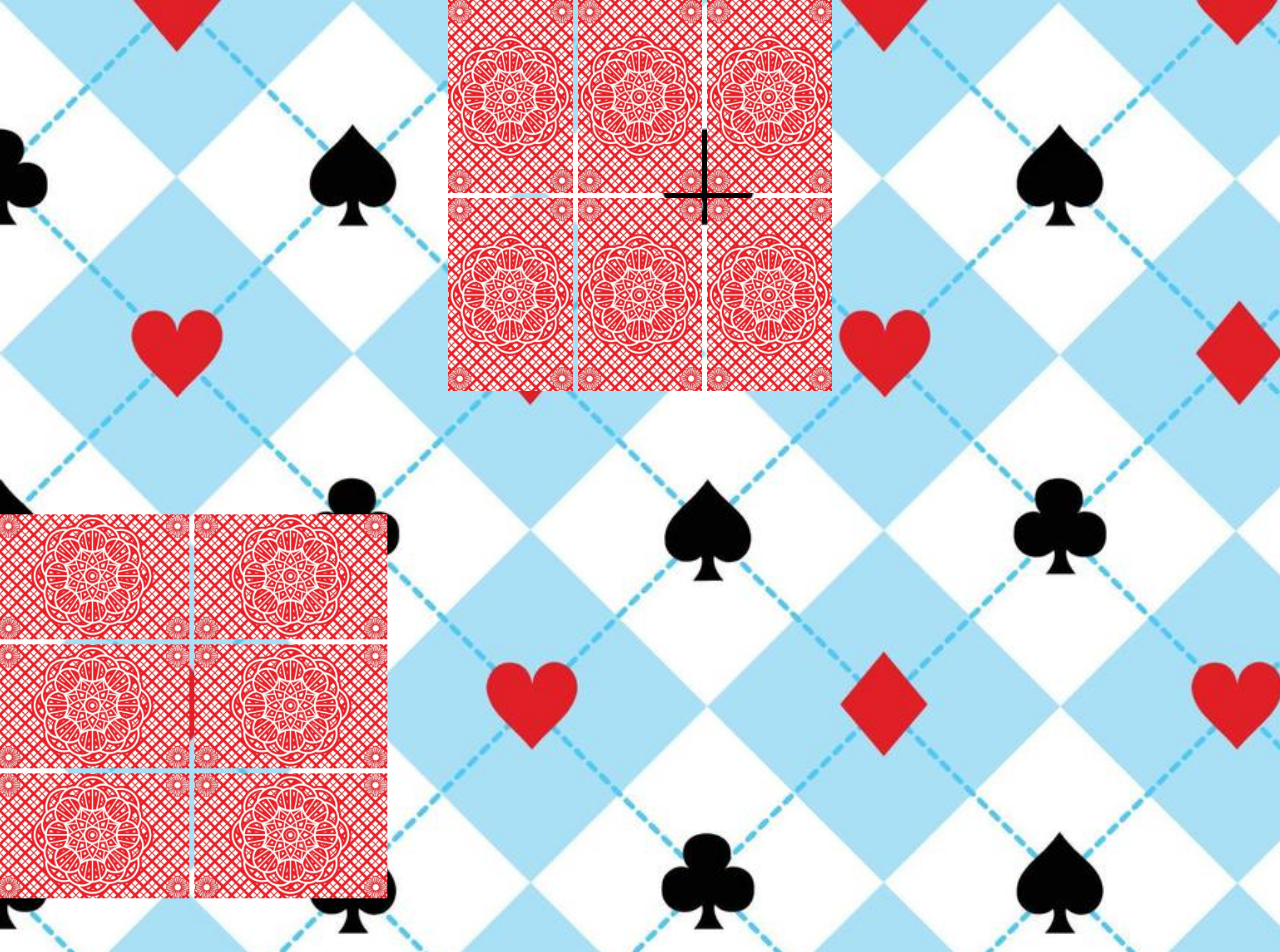
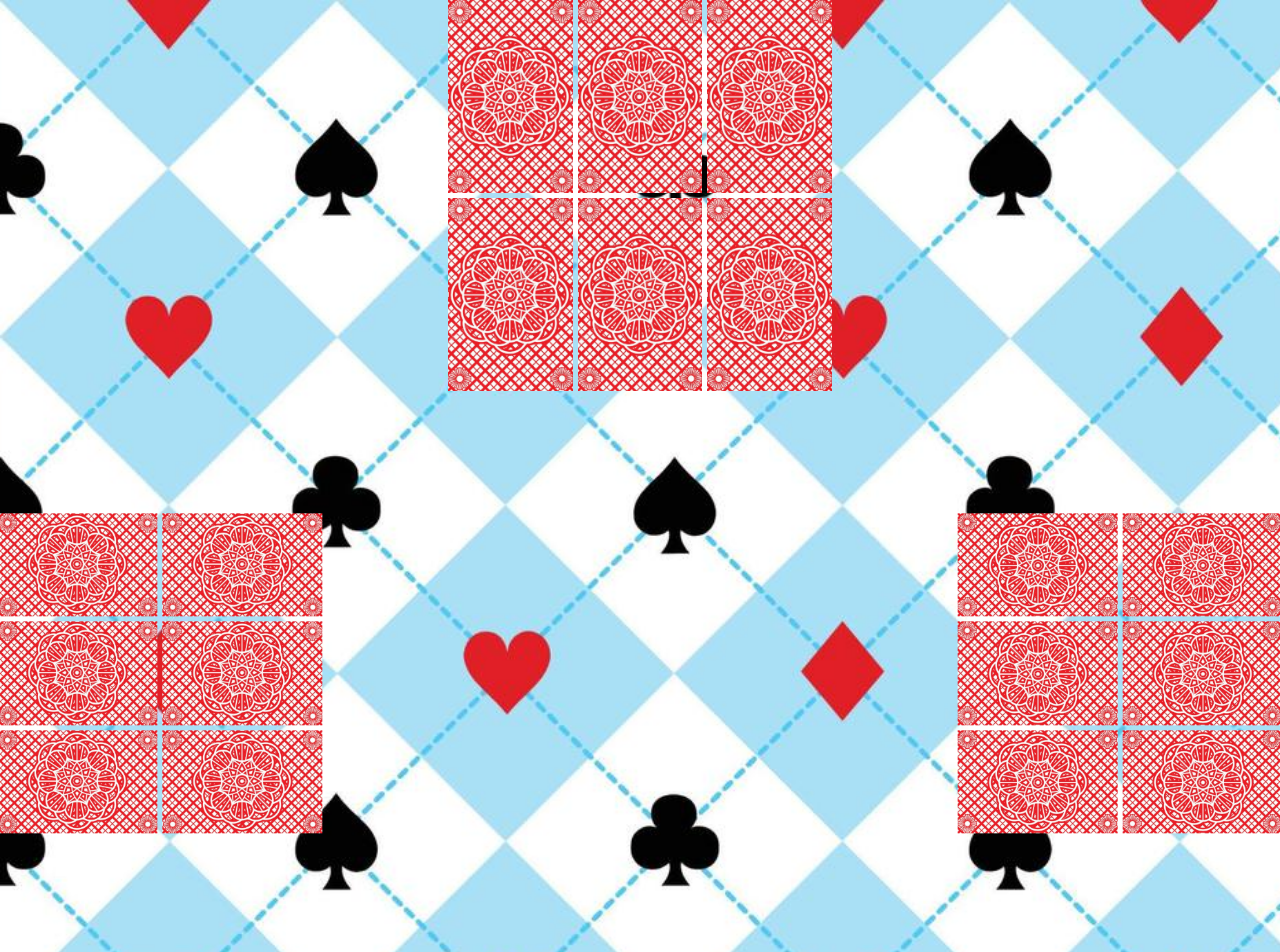
Before and after one commit to Spacexplorer11/Reds, a SvelteKit app: page /6-card in a window 1280 px wide. Shown: the top 952 px of the page. Built offline with nearby package versions, Linux system fonts and the light colour scheme.

Commit message:
Added the cards at right!
Signed-off-by: Akaalroop Singh <akaal@akaalroop.com>

```diff
--- a/src/routes/(game)/6-card/+page.svelte
+++ b/src/routes/(game)/6-card/+page.svelte
@@ -20,8 +20,8 @@
 		<img alt="back of a card" src="/images/cards/cardback.webp" />
 	</button>
 </div>
-
-<div class="@container/left grid max-w-[30%] rotate-90 grid-cols-3 gap-1.25">
+<div class="@container/middle grid grid-cols-2">
+	<div class="@container/left grid max-w-[50%] rotate-90 grid-cols-3 gap-1.25">
 		<button>
 			<img alt="back of a card" src="/images/cards/cardback.webp" />
 		</button>
@@ -39,6 +39,27 @@
 		<button>
 			<img alt="back of a card" src="/images/cards/cardback.webp" />
 		</button>
+	</div>
+
+	<div class="@container/right ml-[50%] grid max-w-[50%] rotate-270 grid-cols-3 gap-1.25">
+		<button>
+			<img alt="back of a card" src="/images/cards/cardback.webp" />
+		</button>
+		<button>
+			<img alt="back of a card" src="/images/cards/cardback.webp" />
+		</button>
+		<button>
+			<img alt="back of a card" src="/images/cards/cardback.webp" />
+		</button>
+		<button>
+			<img alt="back of a card" src="/images/cards/cardback.webp" />
+		</button><button>
+			<img alt="back of a card" src="/images/cards/cardback.webp" />
+		</button>
+		<button>
+			<img alt="back of a card" src="/images/cards/cardback.webp" />
+		</button>
+	</div>
 </div>
 
 <div class="@container/bottom mt-[15vh] ml-[35%] grid max-w-[30%] grid-cols-3 gap-1.25">
```
Lines whose indentation alone changed are shown as unchanged.
